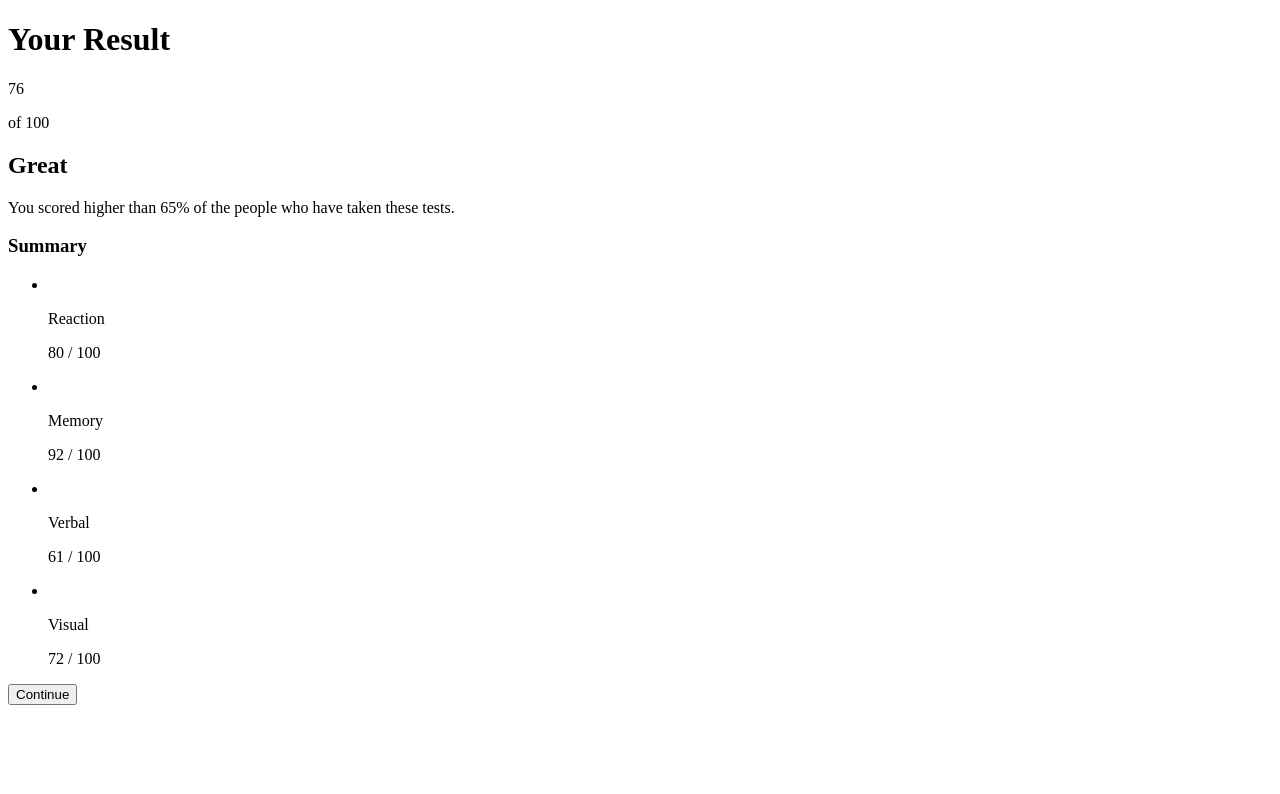
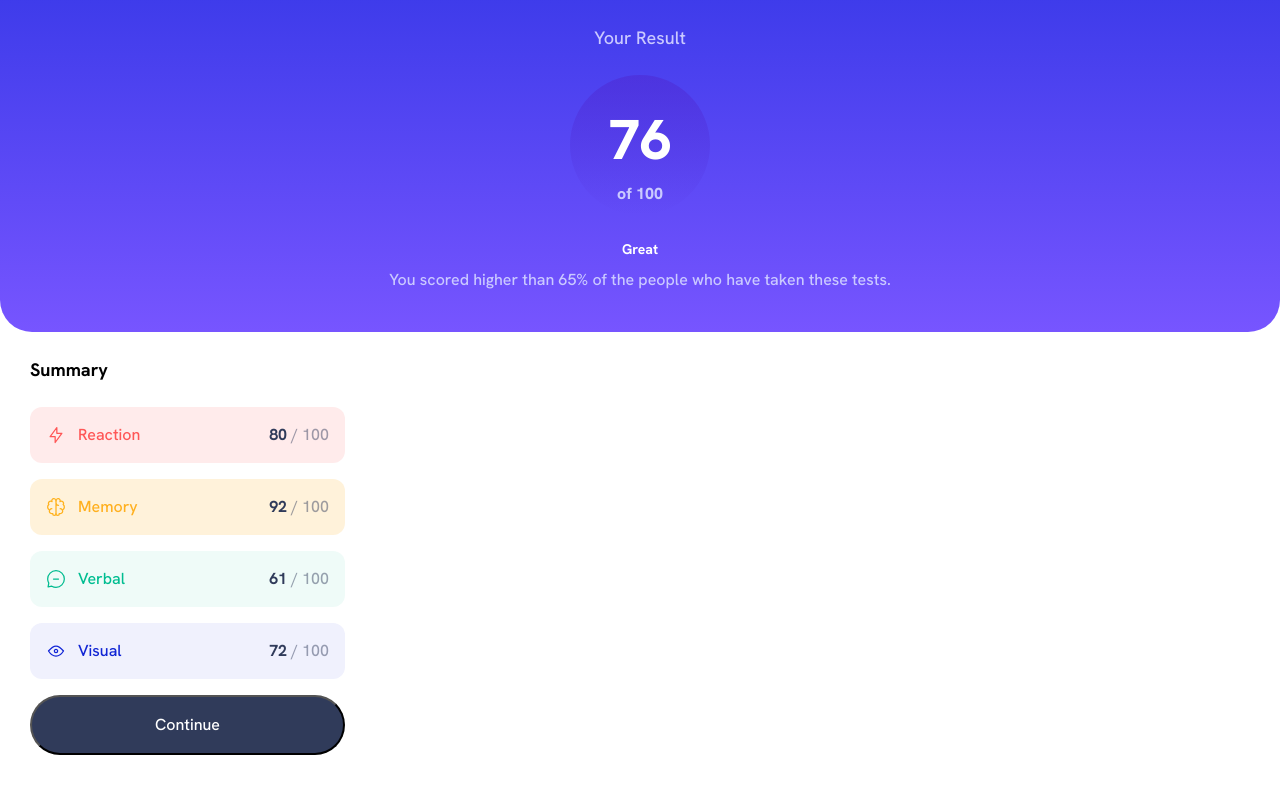
Before and after one commit to Thewatcher13/result-component, a plain HTML site: page index.html in a window 1280 px wide. Drawn offline with Linux system fonts and the light colour scheme; the site is published under a folder, as on GitHub Pages, so addresses that start at the root find nothing.

Commit message:
Update index.html

```diff
--- a/index.html
+++ b/index.html
@@ -10,7 +10,7 @@
   <link rel="preconnect" href="https://fonts.googleapis.com">
 <link rel="preconnect" href="https://fonts.gstatic.com" crossorigin>
 <link href="https://fonts.googleapis.com/css2?family=Hanken+Grotesk:wght@500;700;800&display=swap" rel="stylesheet">
-  <link rel="stylesheet" href="/css/main.css">
+  <link rel="stylesheet" href="./css/main.css">
 
 </head>
 
@@ -43,25 +43,25 @@
 
       <ul>
         <li class="background_red list__item">
-          <img src="/assets/images/icon-reaction.svg" alt="">
+          <img src="./assets/images/icon-reaction.svg" alt="">
           <p class="red_reaction">Reaction</p>
           <p class="result"><span class="summary_result">80</span> <span class="summary_max_total">/ 100</span></p>
         </li>
 
         <li class="background_gold list__item">
-          <img src="/assets/images/icon-memory.svg" alt="">
+          <img src="./assets/images/icon-memory.svg" alt="">
           <p class="gold__memory">Memory</p>
           <p class="result"><span class="summary_result">92</span> <span class="summary_max_total">/ 100</span> </p>
         </li>
 
         <li class="background_green list__item">
-          <img src="/assets/images/icon-verbal.svg" alt="">
+          <img src="./assets/images/icon-verbal.svg" alt="">
           <p class="green__verbal">Verbal</p>
           <p class="result"><span class="summary_result">61</span> <span class="summary_max_total">/ 100</span></p>
         </li>
 
         <li class="background_blue list__item">
-          <img src="/assets/images/icon-visual.svg" alt="">
+          <img src="./assets/images/icon-visual.svg" alt="">
           <p class="blue__visual">Visual</p>
           <p><span class="summary_result">72</span class="summary_max_total"> <span class="summary_max_total">/ 100</span></p>
         </li>
```
